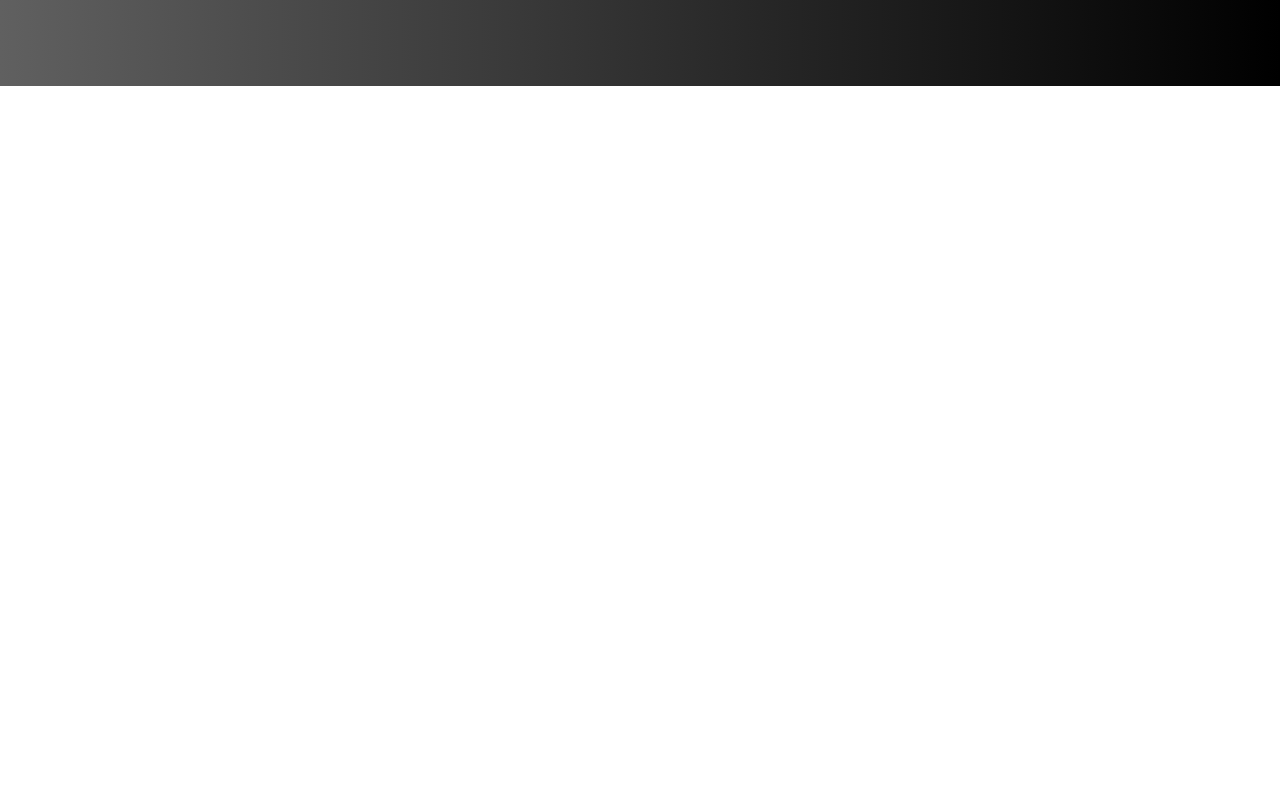
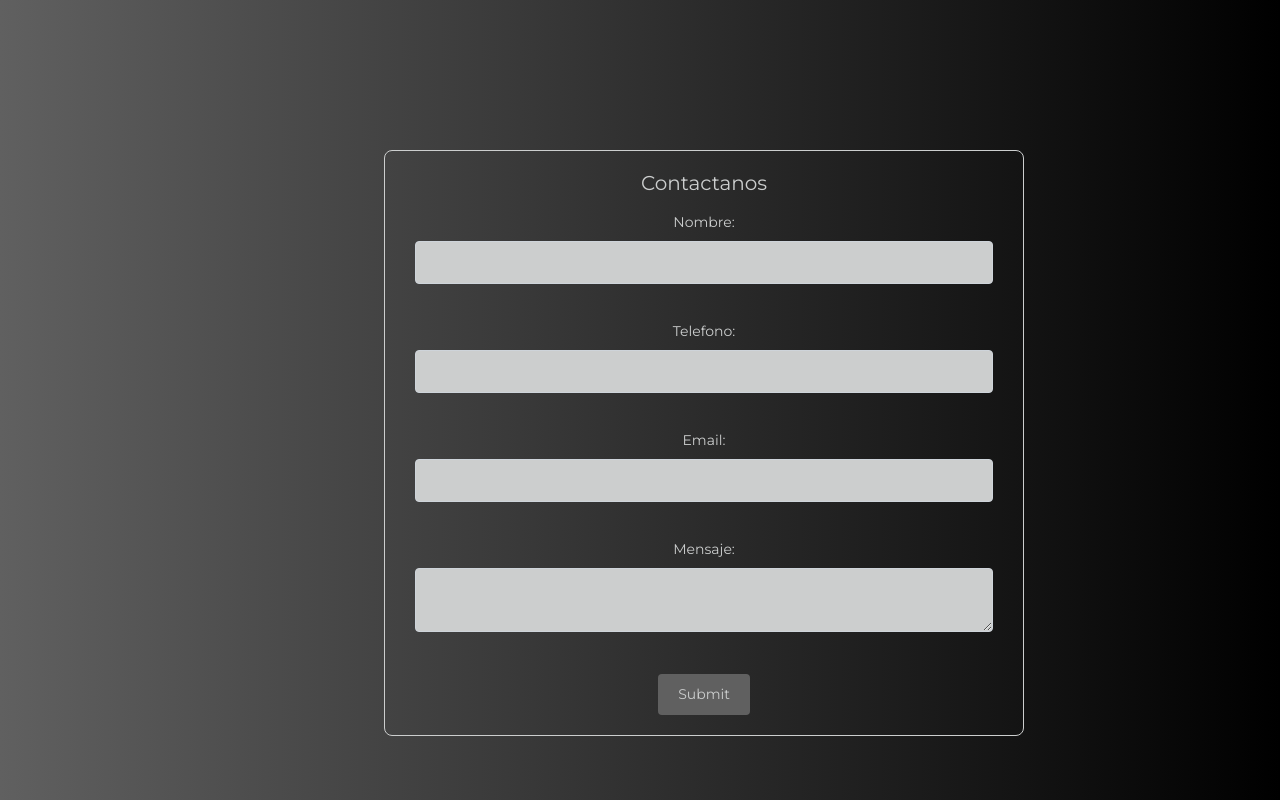
Before and after one commit to DigitalHorizonsStudio/bahia-design, a React (Vite) app: page / in a window 1280 px wide. Shown: the part 1382-2182 px from the top of the page. Before the commit the page ends 1468 px from the top, so only its background shows below. Built offline with nearby package versions, Linux system fonts and the light colour scheme.

Commit message:
borrador

```diff
--- a/src/pages/Landing.jsx
+++ b/src/pages/Landing.jsx
@@ -3,6 +3,7 @@ import { NavbarComponent } from '../components/Navbar'
 import { LandingCarousel } from '../components/LandingCarousel'
 import { CarouselBrands } from '../components/CarouselBrands'
 import  Footer  from '../components/Footer'
+import { ContactUs } from '../components/ContactUs'
 
 export const Landing = () => {
   return (
@@ -12,6 +13,7 @@ export const Landing = () => {
         <div className="mt-10">
         <CarouselBrands />
         </div>
+        <ContactUs />
         {/* <Footer /> */}
       </div>
     )
--- a/src/pages/Partners.jsx
+++ b/src/pages/Partners.jsx
@@ -8,7 +8,7 @@ export const Partners = () => {
       <div>
         <NavbarComponent />
         <CarouselBrands />
-        <Footer />
+        {/* <Footer /> */}
       </div>
     )
 }
```
